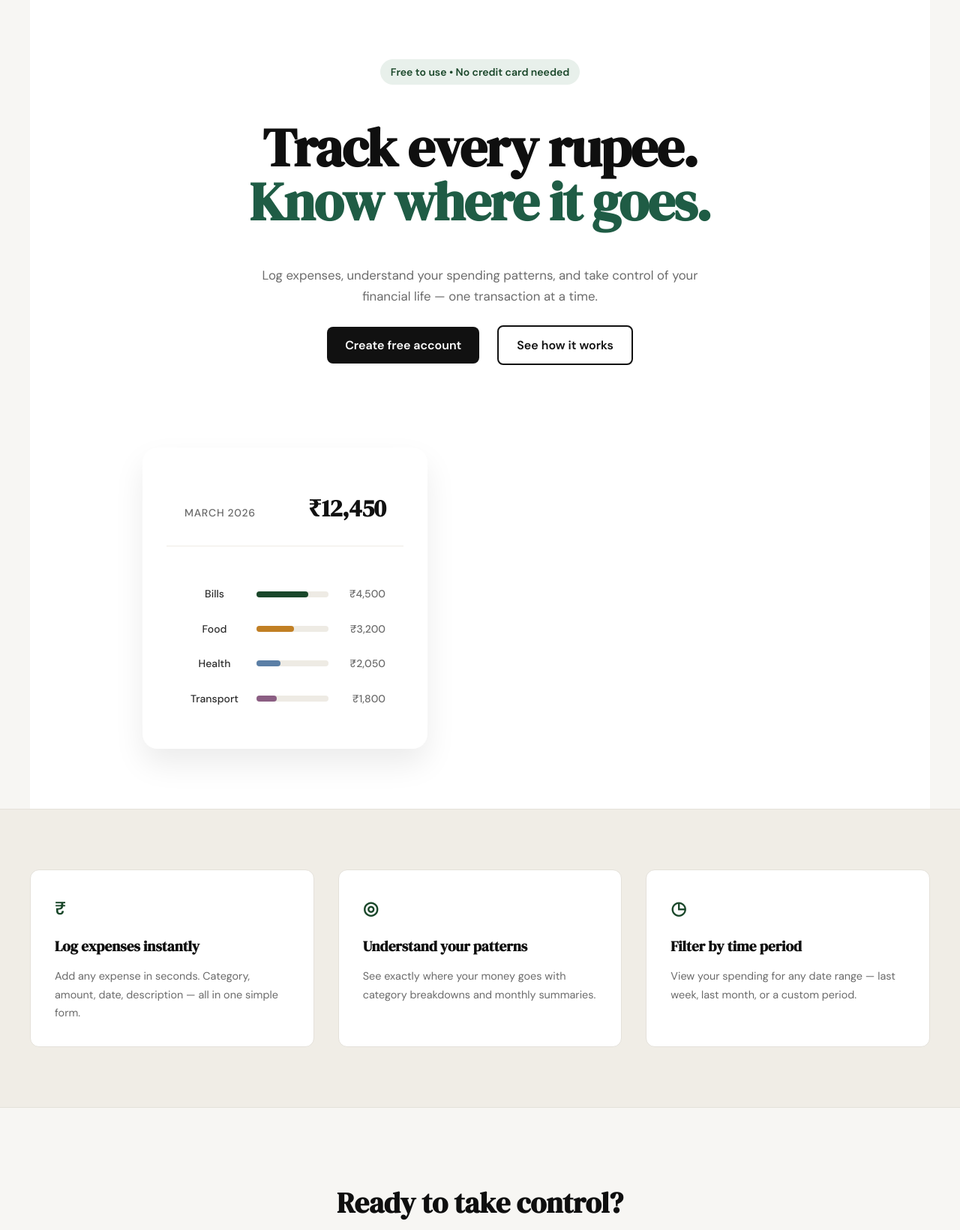
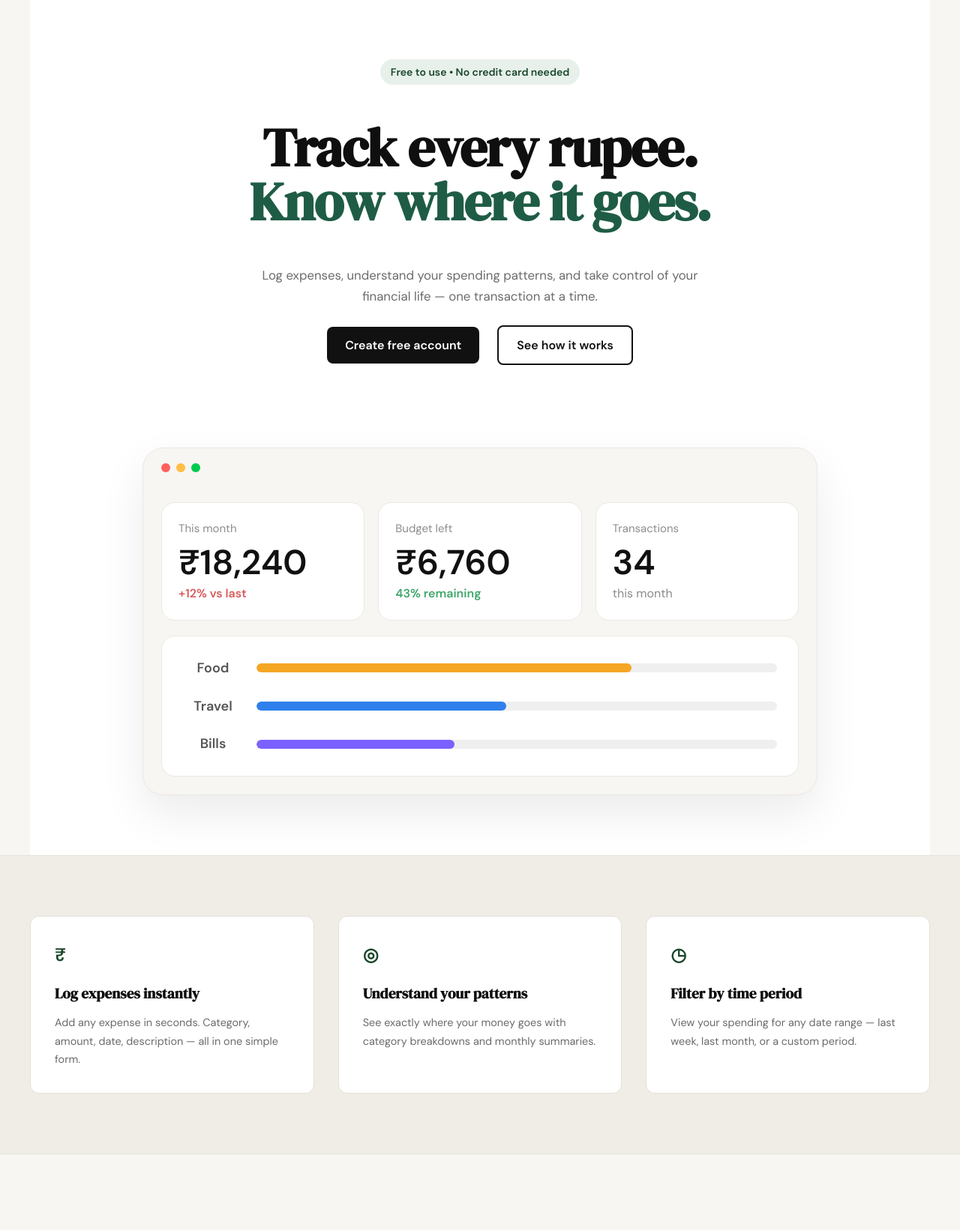
Before and after one commit to pulkitgaba009/Spendly, a Flask app: page / in a window 1280 px wide. Shown: the part 110-1751 px from the top of the page at 75% size. Run offline with Flask 3, Linux system fonts and the light colour scheme; some libraries are stand-ins or nearby versions.

Commit message:
fixed landing page

```diff
--- a/templates/landing.html
+++ b/templates/landing.html
@@ -1,64 +1,87 @@
-{% extends "base.html" %}
-
-{% block title %}Spendly — Track Every Rupee{% endblock %}
-
-{% block head %}
-{{ super() }}
-<link rel="stylesheet" href="{{ url_for('static', filename='css/landing.css') }}">
-{% endblock %}
-
-{% block content %}
+{% extends "base.html" %} {% block title %}Spendly — Track Every Rupee{%
+endblock %} {% block head %} {{ super() }}
+<link
+  rel="stylesheet"
+  href="{{ url_for('static', filename='css/landing.css') }}"
+/>
+{% endblock %} {% block content %}
 
 <section class="hero">
   <div class="hero-content">
     <div class="badge">Free to use • No credit card needed</div>
     <h1 class="hero-title">
-            Track every rupee.<br>
+      Track every rupee.<br />
       <span class="hero-title-highlight">Know where it goes.</span>
     </h1>
     <p class="hero-subtitle">
-            Log expenses, understand your spending patterns,
-            and take control of your financial life —
-            one transaction at a time.
+      Log expenses, understand your spending patterns, and take control of your
+      financial life — one transaction at a time.
     </p>
     <div class="hero-actions">
-            <a href="{{ url_for('register') }}" class="btn-primary">Create free account</a>
-            <a href="#" class="btn-secondary" id="see-how-it-works">See how it works</a>
+      <a href="{{ url_for('register') }}" class="btn-primary"
+        >Create free account</a
+      >
+      <a href="#" class="btn-secondary">See how it works</a>
     </div>
     <div class="hero-image">
-            <div class="mock-card">
-                <div class="mock-card-header">
-                    <span class="mock-label">March 2026</span>
-                    <span class="mock-total">₹12,450</span>
+      <div class="dashboard-window">
+        <div class="window-header">
+          <div class="window-dots">
+            <span class="dot red"></span>
+            <span class="dot yellow"></span>
+            <span class="dot green"></span>
           </div>
-                <div class="mock-bars">
-                    <div class="mock-bar-row">
-                        <span class="mock-cat">Bills</span>
-                        <div class="mock-bar-track">
-                            <div class="mock-bar" style="width: 72%"></div>
         </div>
-                        <span class="mock-amt">₹4,500</span>
+
+        <div class="stats">
+          <div class="stat-card">
+            <p>This month</p>
+
+            <h3>₹18,240</h3>
+
+            <span class="loss">+12% vs last</span>
           </div>
-                    <div class="mock-bar-row">
-                        <span class="mock-cat">Food</span>
-                        <div class="mock-bar-track">
-                            <div class="mock-bar mock-bar-2" style="width: 52%"></div>
+
+          <div class="stat-card">
+            <p>Budget left</p>
+
+            <h3>₹6,760</h3>
+
+            <span class="gain">43% remaining</span>
           </div>
-                        <span class="mock-amt">₹3,200</span>
+
+          <div class="stat-card">
+            <p>Transactions</p>
+
+            <h3>34</h3>
+
+            <span>this month</span>
           </div>
-                    <div class="mock-bar-row">
-                        <span class="mock-cat">Health</span>
-                        <div class="mock-bar-track">
-                            <div class="mock-bar mock-bar-3" style="width: 33%"></div>
         </div>
-                        <span class="mock-amt">₹2,050</span>
+
+        <div class="chart-card">
+          <div class="progress-row">
+            <span>Food</span>
+
+            <div class="track">
+              <div class="bar food"></div>
             </div>
-                    <div class="mock-bar-row">
-                        <span class="mock-cat">Transport</span>
-                        <div class="mock-bar-track">
-                            <div class="mock-bar mock-bar-4" style="width: 28%"></div>
           </div>
-                        <span class="mock-amt">₹1,800</span>
+
+          <div class="progress-row">
+            <span>Travel</span>
+
+            <div class="track">
+              <div class="bar travel"></div>
+            </div>
+          </div>
+
+          <div class="progress-row">
+            <span>Bills</span>
+
+            <div class="track">
+              <div class="bar bills"></div>
+            </div>
           </div>
         </div>
       </div>
@@ -66,30 +89,31 @@
   </div>
 </section>
 
-<!-- Modal for YouTube video -->
-<div id="video-modal" class="modal">
-    <div class="modal-content">
-        <span class="close-button">&times;</span>
-        <iframe width="560" height="315" src="https://www.youtube.com/embed/VIDEO_ID_PLACEHOLDER" title="YouTube video player" frameborder="0" allow="accelerometer; autoplay; clipboard-write; encrypted-media; gyroscope; picture-in-picture" allowfullscreen></iframe>
-    </div>
-</div>
-
 <section class="features">
   <div class="features-inner">
     <div class="feature-card">
       <div class="feature-icon">₹</div>
       <h3 class="feature-title">Log expenses instantly</h3>
-            <p class="feature-body">Add any expense in seconds. Category, amount, date, description — all in one simple form.</p>
+      <p class="feature-body">
+        Add any expense in seconds. Category, amount, date, description — all in
+        one simple form.
+      </p>
     </div>
     <div class="feature-card">
       <div class="feature-icon">◎</div>
       <h3 class="feature-title">Understand your patterns</h3>
-            <p class="feature-body">See exactly where your money goes with category breakdowns and monthly summaries.</p>
+      <p class="feature-body">
+        See exactly where your money goes with category breakdowns and monthly
+        summaries.
+      </p>
     </div>
     <div class="feature-card">
       <div class="feature-icon">◷</div>
       <h3 class="feature-title">Filter by time period</h3>
-            <p class="feature-body">View your spending for any date range — last week, last month, or a custom period.</p>
+      <p class="feature-body">
+        View your spending for any date range — last week, last month, or a
+        custom period.
+      </p>
     </div>
   </div>
 </section>
@@ -97,49 +121,13 @@
 <section class="cta-section">
   <div class="cta-inner">
     <h2 class="cta-title">Ready to take control?</h2>
-        <p class="cta-body">Join thousands of people who track their expenses with Spendly.</p>
-        <a href="{{ url_for('register') }}" class="btn-primary">Create free account</a>
+    <p class="cta-body">
+      Join thousands of people who track their expenses with Spendly.
+    </p>
+    <a href="{{ url_for('register') }}" class="btn-primary"
+      >Create free account</a
+    >
   </div>
 </section>
 
 {% endblock %}
-
-{% block scripts %}
-<script>
-// Get the modal
-var modal = document.getElementById("video-modal");
-
-// Get the button that opens the modal
-var btn = document.getElementById("see-how-it-works");
-
-// Get the <span> element that closes the modal
-var span = document.getElementsByClassName("close-button")[0];
-
-// The YouTube video URL (placeholder)
-var videoUrl = "https://www.youtube.com/embed/VIDEO_ID_PLACEHOLDER";
-
-// When the user clicks the button, open the modal
-btn.onclick = function(event) {
-    event.preventDefault(); // Prevent the default anchor behavior
-    var iframe = modal.querySelector('iframe');
-    iframe.src = videoUrl;
-    modal.style.display = "block";
-}
-
-// When the user clicks on <span> (x), close the modal
-span.onclick = function() {
-    var iframe = modal.querySelector('iframe');
-    iframe.src = ""; // This will stop the video
-    modal.style.display = "none";
-}
-
-// When the user clicks anywhere outside of the modal, close it
-window.onclick = function(event) {
-    if (event.target == modal) {
-        var iframe = modal.querySelector('iframe');
-        iframe.src = ""; // This will stop the video
-        modal.style.display = "none";
-    }
-}
-</script>
-{% endblock %}
```
Lines whose indentation alone changed are shown as unchanged.
